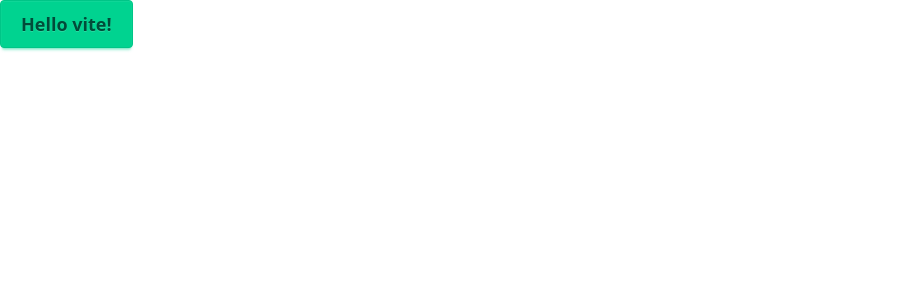
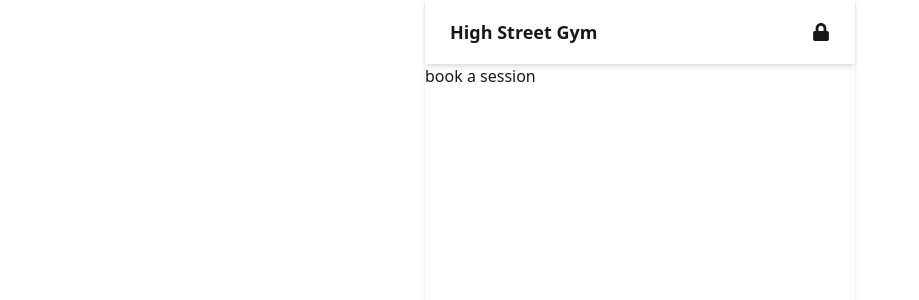
Before and after one commit to ryze42/Gym_App, a React (Vite) app in the folder frontend/: page /booking in a window 1280 px wide. Shown: the top 300 px of the page, without its empty margins (0-919 px from the left). Built offline with nearby package versions, Linux system fonts and the light colour scheme.

Commit message:
initial page components
with react router

```diff
--- a/frontend/index.html
+++ b/frontend/index.html
@@ -3,7 +3,7 @@
   <head>
     <meta charset="UTF-8" />
     <meta name="viewport" content="width=device-width, initial-scale=1.0" />
-    <title>Vite + React</title>
+    <title>High Street Gym</title>
   </head>
   <body>
     <div id="root"></div>
--- a/frontend/package.json
+++ b/frontend/package.json
@@ -14,6 +14,8 @@
     "daisyui": "^5.0.29",
     "react": "^19.0.0",
     "react-dom": "^19.0.0",
+    "react-icons": "^5.5.0",
+    "react-router": "^7.5.3",
     "tailwindcss": "^4.1.4"
   },
   "devDependencies": {
--- /dev/null
+++ b/frontend/src/authentication/LoginView.jsx
@@ -0,0 +1,7 @@
+function LoginView() {
+    return <section>
+        <h1 color="white"> Login</h1>
+    </section>
+}
+
+export default LoginView
--- /dev/null
+++ b/frontend/src/booking/BookingView.jsx
@@ -0,0 +1,18 @@
+import { FaLock } from "react-icons/fa"
+import { CgProfile } from "react-icons/cg";
+
+function BookingView() {
+    return <section className="max-w-[430px] min-h-screen mx-auto shadow">
+        <header className="navbar justify-between bg-base-100 shadow-md">
+            <button className="btn btn-ghost text-lg">
+                High Street Gym
+            </button>
+            <button className="btn btn-ghost text-lg">
+                <FaLock />
+            </button>
+        </header>
+        <h1>book a session</h1>
+    </section>
+}
+
+export default BookingView
--- a/frontend/src/main.jsx
+++ b/frontend/src/main.jsx
@@ -1,9 +1,28 @@
 import { StrictMode } from 'react'
 import { createRoot } from 'react-dom/client'
 import './index.css'
+import { createBrowserRouter, RouterProvider } from "react-router"
+import TimetableView from './timetable/TimetableView'
+import BookingView from './booking/BookingView'
+import LoginView from './authentication/LoginView'
+
+const router = createBrowserRouter([
+  {
+    path: "/",
+    Component: TimetableView
+  },
+  {
+    path: "/booking",
+    Component: BookingView
+  },
+  {
+    path: "/autheticate",
+    Component: LoginView
+  }
+])
 
 createRoot(document.getElementById('root')).render(
   <StrictMode>
-    <h1 data-theme="dark" className="btn btn-success btn-lg">Hello vite!</h1>
+    <RouterProvider router={router} />
   </StrictMode>,
 )
--- /dev/null
+++ b/frontend/src/timetable/TimetableView.jsx
@@ -0,0 +1,18 @@
+import { FaLock } from "react-icons/fa"
+import { CgProfile } from "react-icons/cg";
+
+function TimetableView() {
+    return <section className="max-w-[430px] min-h-screen mx-auto shadow">
+        <header className="navbar justify-between bg-base-100 shadow-md">
+            <button className="btn btn-ghost text-lg">
+                Minute Coffee
+            </button>
+            <button className="btn btn-ghost text-lg">
+                <CgProfile />
+            </button>
+        </header>
+        <h1>Timetable</h1>
+    </section>
+}
+
+export default TimetableView
```
Also changed, not shown: frontend/src/authentication/RegisterView.jsx (added), 1 other file (tests, documents, lock files or other folders).
